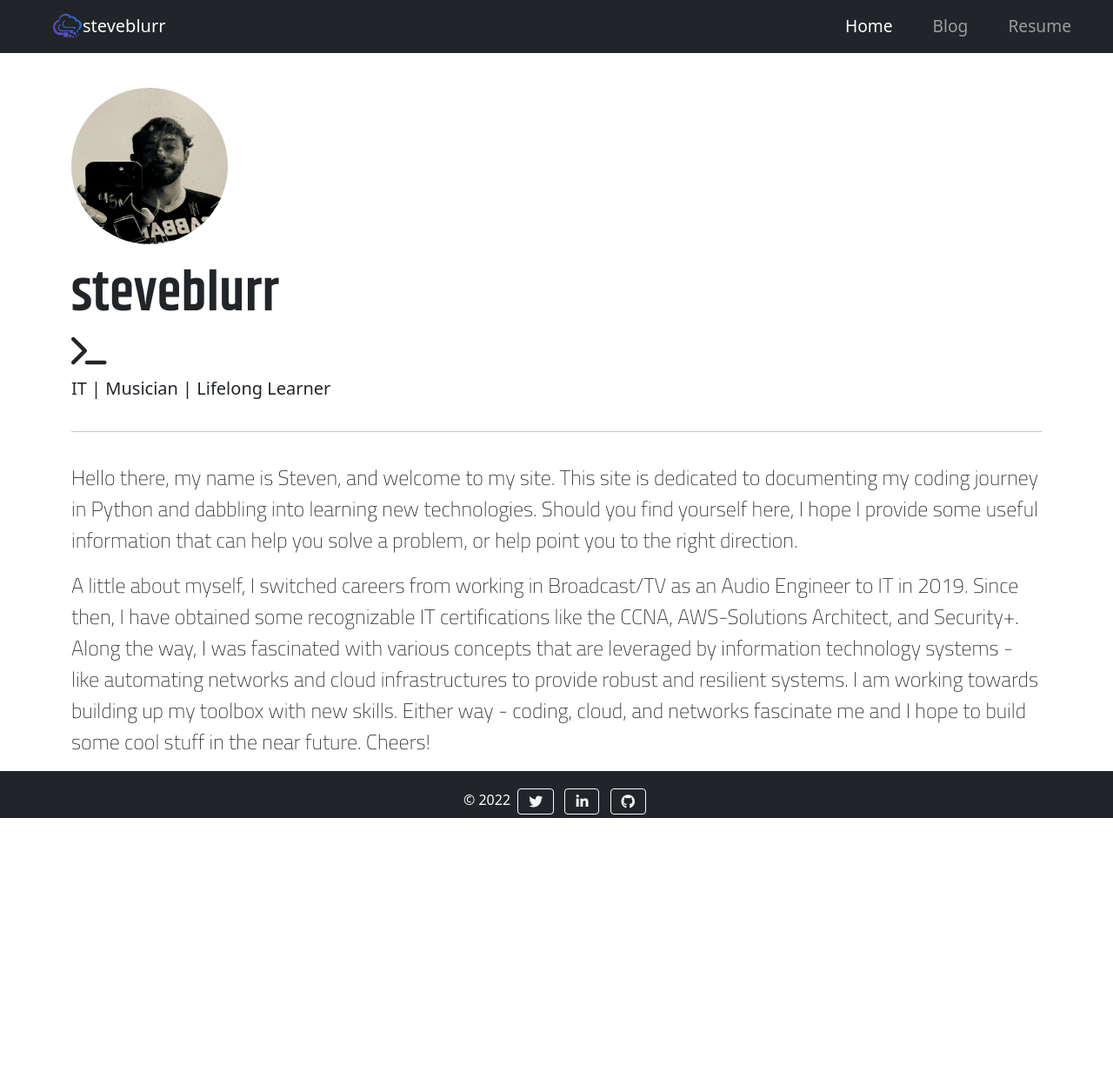
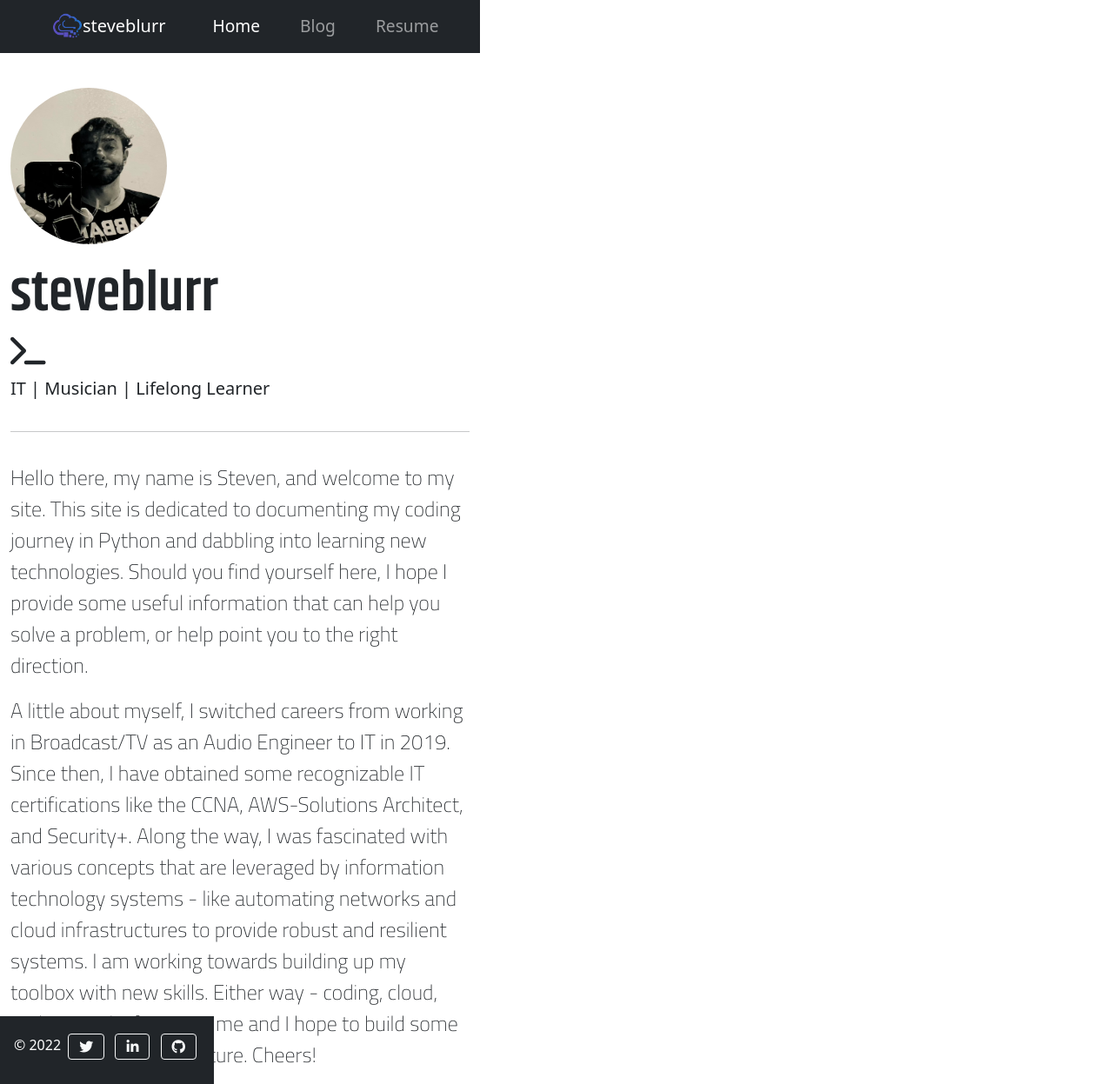
Before and after one commit to steveblurr/spazztictreeprotocol.com, a Jekyll site: the page built from index.markdown, in a window 1280 px wide. Shown: the whole page at 87% size. Built offline with Jekyll 4.4.1, drawn with Linux system fonts in a browser that asks for light colours; nearby versions of some CDN libraries; some web fonts are replaced.

Commit message:
Update styles.css

```diff
--- a/css/styles.css
+++ b/css/styles.css
@@ -1,13 +1,12 @@
 html, body {
-    position: relative;
+    position: absolute;
     min-height: 100%;
     height: 100%;
     overflow: auto;
   }
 
 footer {
-    position: relative;
-    margin: 0;
+    position: absolute;
     bottom:0;
     }
 
```
